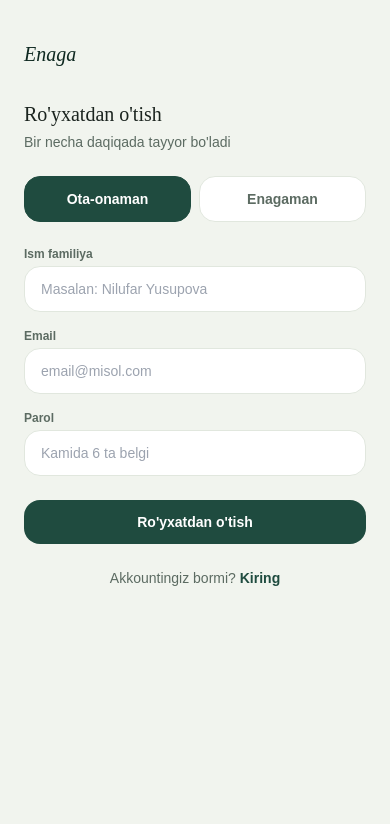
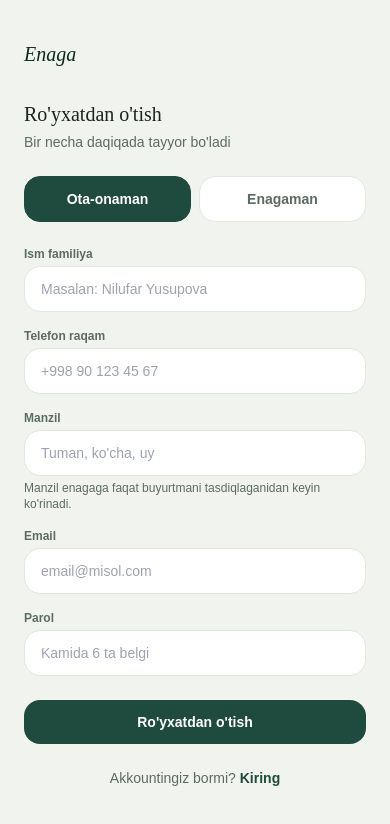
Before and after one commit to Abdullayev-Saidakrom/enaga, a Next.js app: page /signup in a window 390 px wide. Shown: the top 824 px of the page. Built offline with nearby package versions, Linux system fonts and the light colour scheme; no server answers.

Commit message:
Enhance signup form with phone and address fields
Added phone and address fields to the signup form. Updated the signup logic to include these fields in the user data.

```diff
--- a/app/signup/page.js
+++ b/app/signup/page.js
@@ -6,6 +6,8 @@ import { supabase } from '../../lib/supabaseClient';
 
 export default function SignupPage() {
   const [fullName, setFullName] = useState('');
+  const [phone, setPhone] = useState('');
+  const [address, setAddress] = useState('');
   const [email, setEmail] = useState('');
   const [password, setPassword] = useState('');
   const [role, setRole] = useState('parent');
@@ -22,7 +24,12 @@ export default function SignupPage() {
       email,
       password,
       options: {
-        data: { full_name: fullName, role },
+        data: {
+          full_name: fullName,
+          role,
+          phone: phone.trim(),
+          address: role === 'parent' ? address.trim() : '',
+        },
       },
     });
 
@@ -41,13 +48,13 @@ export default function SignupPage() {
         <h1 className="font-display text-xl mb-3">Email tasdiqlang</h1>
         <p className="text-inkSoft text-sm leading-relaxed">
           {email} manziliga tasdiqlash xati yubordik. Xatdagi havolani bosib,
-          so'ngra tizimga kiring.
+          so&apos;ngra tizimga kiring.
         </p>
         <Link
           href="/login"
           className="inline-block mt-6 bg-primary text-white font-bold text-sm px-6 py-3 rounded-md"
         >
-          Kirish sahifasiga o'tish
+          Kirish sahifasiga o&apos;tish
         </Link>
       </main>
     );
@@ -56,8 +63,8 @@ export default function SignupPage() {
   return (
     <main className="px-6 py-10">
       <div className="font-display italic text-primaryDark text-xl mb-8">Enaga</div>
-      <h1 className="font-display text-xl mb-1">Ro'yxatdan o'tish</h1>
-      <p className="text-inkSoft text-sm mb-6">Bir necha daqiqada tayyor bo'ladi</p>
+      <h1 className="font-display text-xl mb-1">Ro&apos;yxatdan o&apos;tish</h1>
+      <p className="text-inkSoft text-sm mb-6">Bir necha daqiqada tayyor bo&apos;ladi</p>
 
       <div className="flex gap-2 mb-6">
         <button
@@ -95,6 +102,33 @@ export default function SignupPage() {
             placeholder="Masalan: Nilufar Yusupova"
           />
         </div>
+        <div>
+          <label className="text-xs font-bold text-inkSoft mb-1 block">Telefon raqam</label>
+          <input
+            required
+            type="tel"
+            minLength={9}
+            value={phone}
+            onChange={(e) => setPhone(e.target.value)}
+            className="w-full border border-border rounded-md px-4 py-3 text-sm bg-surface outline-none"
+            placeholder="+998 90 123 45 67"
+          />
+        </div>
+        {role === 'parent' && (
+          <div>
+            <label className="text-xs font-bold text-inkSoft mb-1 block">Manzil</label>
+            <input
+              required
+              value={address}
+              onChange={(e) => setAddress(e.target.value)}
+              className="w-full border border-border rounded-md px-4 py-3 text-sm bg-surface outline-none"
+              placeholder="Tuman, ko'cha, uy"
+            />
+            <p className="text-xs text-inkSoft mt-1">
+              Manzil enagaga faqat buyurtmani tasdiqlaganidan keyin ko&apos;rinadi.
+            </p>
+          </div>
+        )}
         <div>
           <label className="text-xs font-bold text-inkSoft mb-1 block">Email</label>
           <input
```
